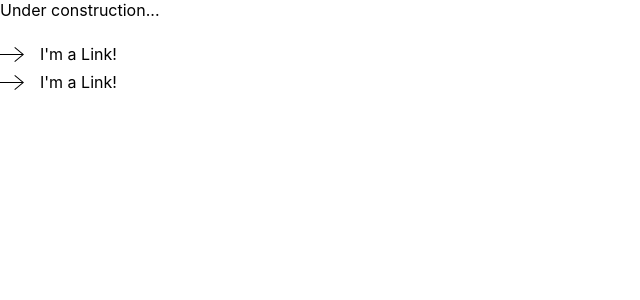
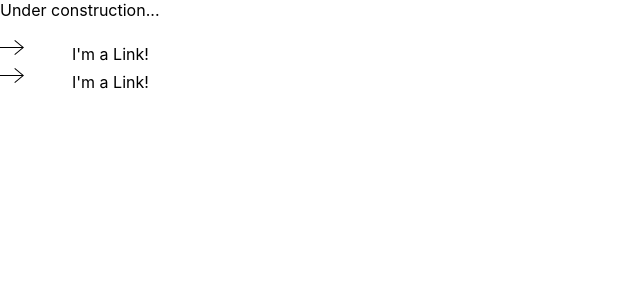
Before and after one commit to gnguralnick/gnguralnick.github.io, a React (Create React App) app: page / in a window 1280 px wide. Shown: the top 300 px of the page, without its empty margins (0-640 px from the left). Built offline with nearby package versions, Linux system fonts and the light colour scheme.

Commit message:
feat: add className prop and improve LinkList styling

```diff
--- a/src/components/LinkList/LinkList.jsx
+++ b/src/components/LinkList/LinkList.jsx
@@ -4,10 +4,10 @@ import Styles from "./LinkList.module.scss";
 import {ReactComponent as ArrowRight} from '../../icons/arrow-right.svg';
 
 const LinkList = props => {
-    const {children} = props;
+    const {children, className} = props;
 
-    return <div className={Styles['linklist-container']}>
-        {React.Children.map(children, link => <div className={Styles['linklist__link']}><ArrowRight />{link}</div>)}
+    return <div className={Styles['linklist-container'] + ' ' + className}>
+        {React.Children.map(children, link => <div className={Styles['linklist__link']}><ArrowRight/>{link}</div>)}
     </div>
 }
 
--- a/src/components/LinkList/LinkList.module.scss
+++ b/src/components/LinkList/LinkList.module.scss
@@ -11,7 +11,7 @@
             }
 
             & svg {
-                left: .5rem;
+                left: 1.5rem;
             }
         }
 
@@ -21,13 +21,12 @@
             margin-top: 0;
             padding-top: 0;
             position: relative;
-            left: 1rem;
+            left: 3rem;
         }
 
         & svg {
             transition: left .5s;
             position: relative;
-            top: .45rem;
             left: 0rem;
             display: inline;
         }
```
